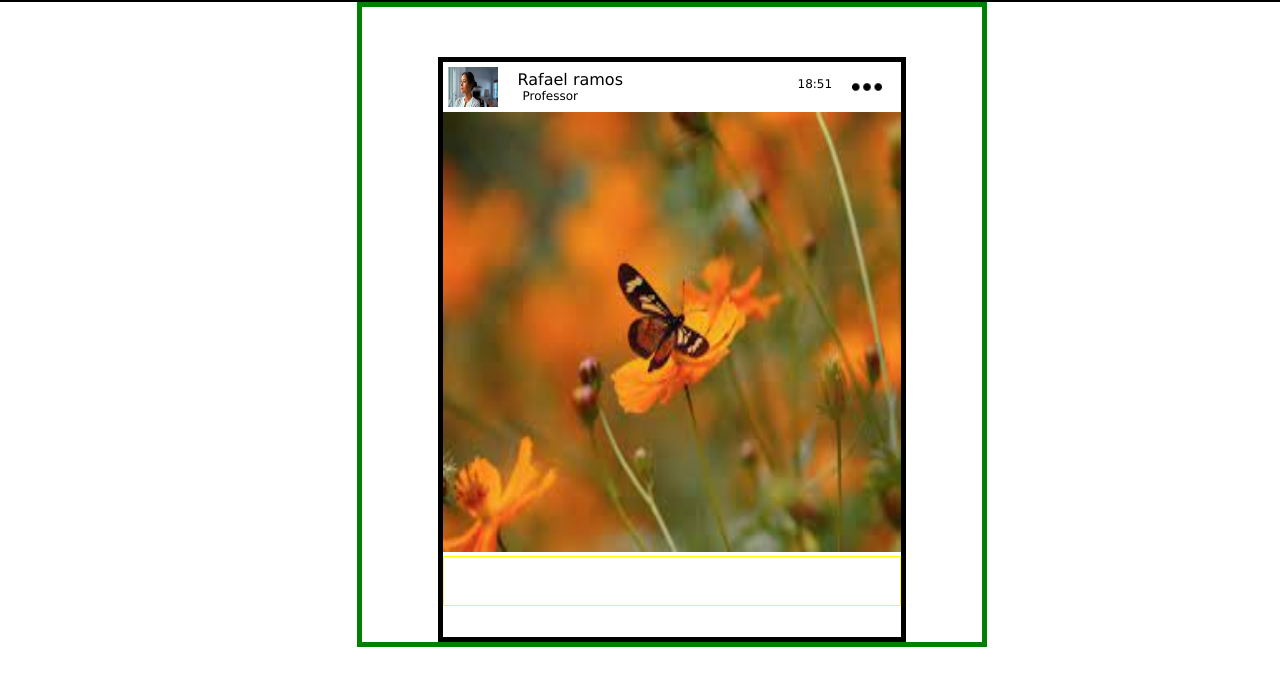
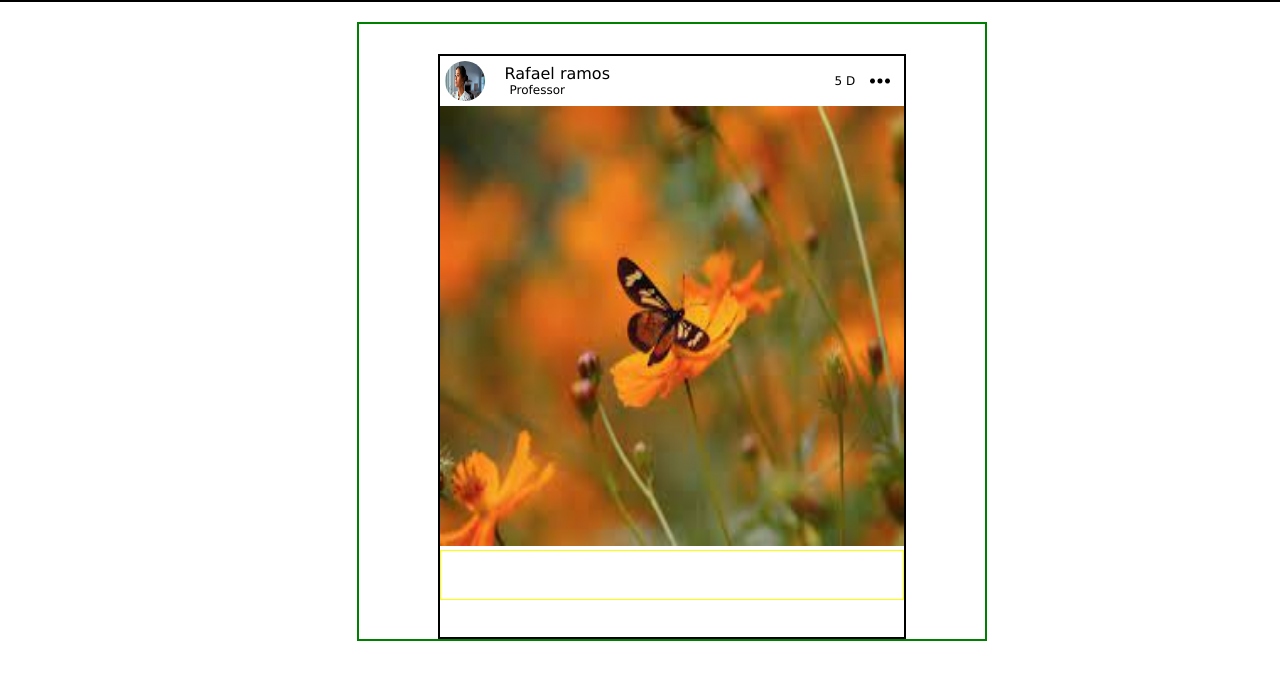
Before and after one commit to Dimitrimateus/Uniestudo-faculdade, a plain HTML site: page Uniestudo/index.html in a window 1280 px wide. Shown: the part 100-800 px from the top of the page. Drawn offline with Linux system fonts and the light colour scheme.

Commit message:
ajustes e conteudo

```diff
--- a/Uniestudo/index.css
+++ b/Uniestudo/index.css
@@ -17,6 +17,7 @@ header{
     height: 75px;
     background-color: black;
     align-self: center;
+    border-radius: 50%;
 
 }
 #User{
@@ -30,16 +31,17 @@ header{
 .carrossel-postagens{
     width: 630px;
     height: auto;
-    border: 5px solid green;
+    border: 2px solid green;
     margin-left: 356.5px;
     margin-right: 365.5px;
+    margin-top: 20px;
     display: flex;
     justify-content: center;
 
 }
 .postagem{
-    margin-top: 50px;
-    border: 5px solid black;
+    margin-top: 30px;
+    border: 2px solid black;
     width: 468px;
     height: 585px;
     box-sizing: border-box;
@@ -50,11 +52,15 @@ header{
     display: flex;
 
 }
+.perfil-foto{
+    background-size: cover;
+}
 .item-imagem{
     height: 40px;
-    width: 50px;
+    width: 40px;
     margin-left: 5px;
     margin-top: 5px;
+    border-radius: 20px;
 
 }
 .perfil-ocupacao{
@@ -68,15 +74,16 @@ header{
 
 }
 .item-horario{
-    margin-top: 15px;
-    margin-left: 30px;
+    margin-top: 18px;
+    margin-left: 80px;
     font-size: 12px;
 }
 .config{
-    height: 30px;
-    width: 30px;
-    margin-top: 10px;
-    margin-left: 20px;
+    height: 20px;
+    width: 20px;
+    margin-top: 15px;
+    margin-left: 15px;
+    position: static;
 
 }
 .conteudo-postagem{
@@ -85,7 +92,6 @@ header{
 }
 .conteudo{
     min-height: 440px;
-    text-align: center;
     max-width: 100%;
 
 }
--- a/Uniestudo/index.html
+++ b/Uniestudo/index.html
@@ -22,17 +22,18 @@
         <div class="carrossel-postagens">
             <div class="postagem">
                 <div class="rodape-postagem">
-                    <div><img src="IMG/pessoa-perfil.jpg" alt="" class="item-imagem"></div>
+                    <div class="perfil-foto"><img src="IMG/pessoa-perfil.jpg" alt="" class="item-imagem"></div>
                     <div class="perfil-ocupacao">
                         <div>Rafael ramos</div>
                         <div class="ocupacao">Professor</div>
                     </div>
-                    <div class="item-horario">18:51</div>
-                    <div><img src="IMG/3-pontinhos.png" alt="" class="config"></div>
-
+                    <div class="item-horario">5 D</div>
+                    <div><a href=""><img src="IMG/3-pontinhos.png" alt="" class="config"></div></a>
                 </div>
                 <div class="conteudo-postagem"><img src="IMG/exemplo-foto.jpg" alt="" class="conteudo"></div>
-                <div class="rodape-baixo-postagem"></div>
+                <div class="rodape-baixo-postagem">
+                    <div class="coracao"></div>
+                </div>
             </div>
         </div>
     </main>
--- a/Uniestudo/login.css
+++ b/Uniestudo/login.css
@@ -24,6 +24,7 @@ main{
     background-color: black;
     margin-top: 20px;
     margin-left: 160px;
+    border-radius: 50%;
 }
 #titulo-login{
     margin-top: 20px;
--- a/Uniestudo/sign-up.css
+++ b/Uniestudo/sign-up.css
@@ -23,6 +23,7 @@ main{
     background-color: black;
     margin-top: 20px;
     margin-left: 160px;
+    border-radius: 50%;
 }
 #titulo-login{
     margin-top: 20px;
```
